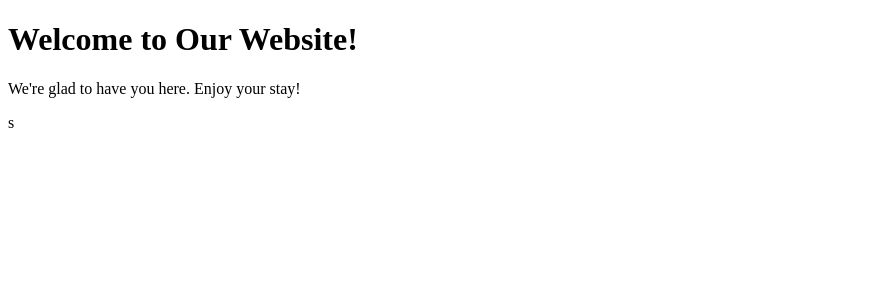
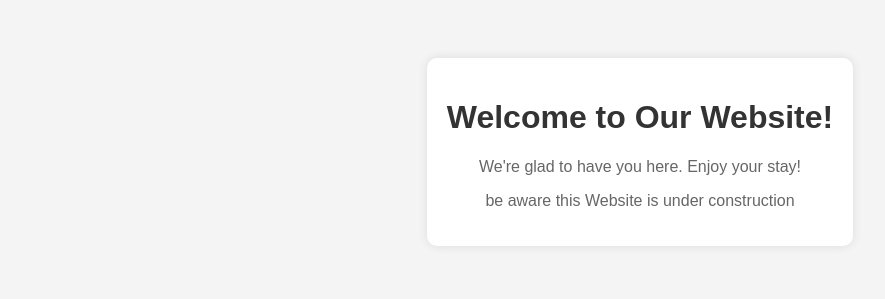
Before and after one commit to Map-Generator/map-generator.github.io, a plain HTML site: page index.html in a window 1280 px wide. Shown: the whole page, without its empty margins (0-885 px from the left). Drawn offline with Linux system fonts and the light colour scheme.

Commit message:
idk
it get boring after a few times

```diff
--- a/index.html
+++ b/index.html
@@ -4,12 +4,13 @@
     <meta charset="UTF-8">
     <meta name="viewport" content="width=device-width, initial-scale=1.0">
     <title>Welcome</title>
-    <link rel="stylesheet" href="styles.css">
+    <link rel="stylesheet" href="/css/index.css">
 </head>
 <body>
     <div class="welcome-container">
         <h1>Welcome to Our Website!</h1>
         <p>We're glad to have you here. Enjoy your stay!</p>
+        <p>be aware this Website is under construction</p>
     </div>
-</body>s
+</body>
 </html>
```
